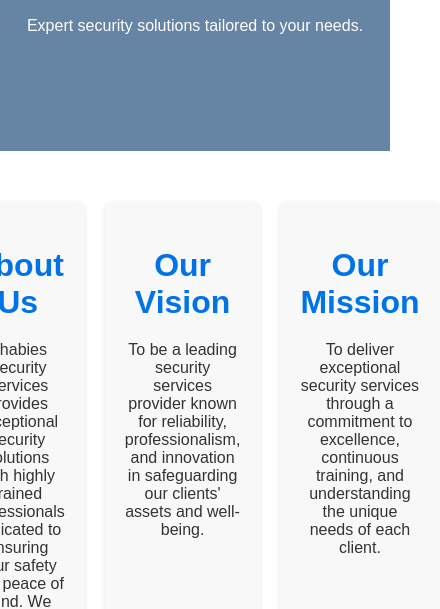
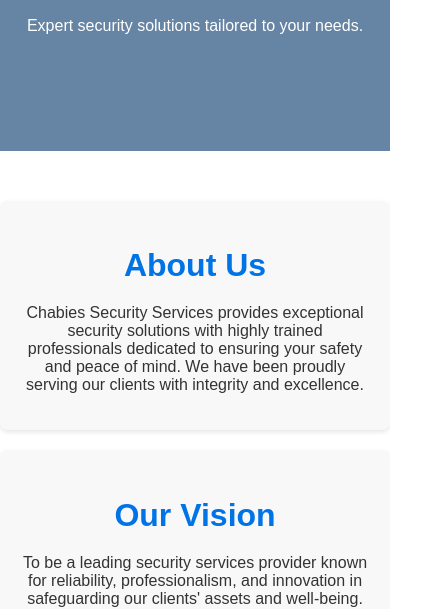
Before and after one commit to Shaka-maker-long/chabies, a plain HTML site: page index.html in a window 390 px wide. Shown: the part 497-1106 px from the top of the page, 440 px wide, since content can reach past the window. Drawn offline with Linux system fonts and the light colour scheme.

Commit message:
Add files via upload

```diff
--- a/style.css
+++ b/style.css
@@ -76,17 +76,31 @@
 
 .info-grid {
     display: flex;
+    flex-wrap: wrap;
     gap: 20px; /* Space between containers */
     justify-content: center; /* Center the containers */
 }
 
 .info-box {
-    flex: 1; /* Each container takes equal space */
+    flex: 1 1 calc(33.33% - 40px); /* 3 boxes per row on desktop */
     background-color: #f8f8f8;
     padding: 20px;
     border-radius: 8px;
     box-shadow: 0 2px 5px rgba(0, 0, 0, 0.1);
     text-align: center;
+}
+
+/* Responsive Adjustments */
+@media (max-width: 768px) {
+    .info-box {
+        flex: 1 1 calc(50% - 20px); /* 2 boxes per row on tablets */
+    }
+}
+
+@media (max-width: 480px) {
+    .info-box {
+        flex: 1 1 100%; /* 1 box per row on mobile */
+    }
 }
 /* Services Section */
 .services {
@@ -132,7 +146,7 @@
 /* Services Section */
 .service-box img {
     width: 100%; /* Full width of the container */
-    height: 600px; /* Double the height (previously 200px) */
+    height: 400px; /* Double the height (previously 200px) */
     object-fit: cover; /* Ensures images cover the area uniformly */
     border-radius: 8px; /* Rounded corners */
 }
```
